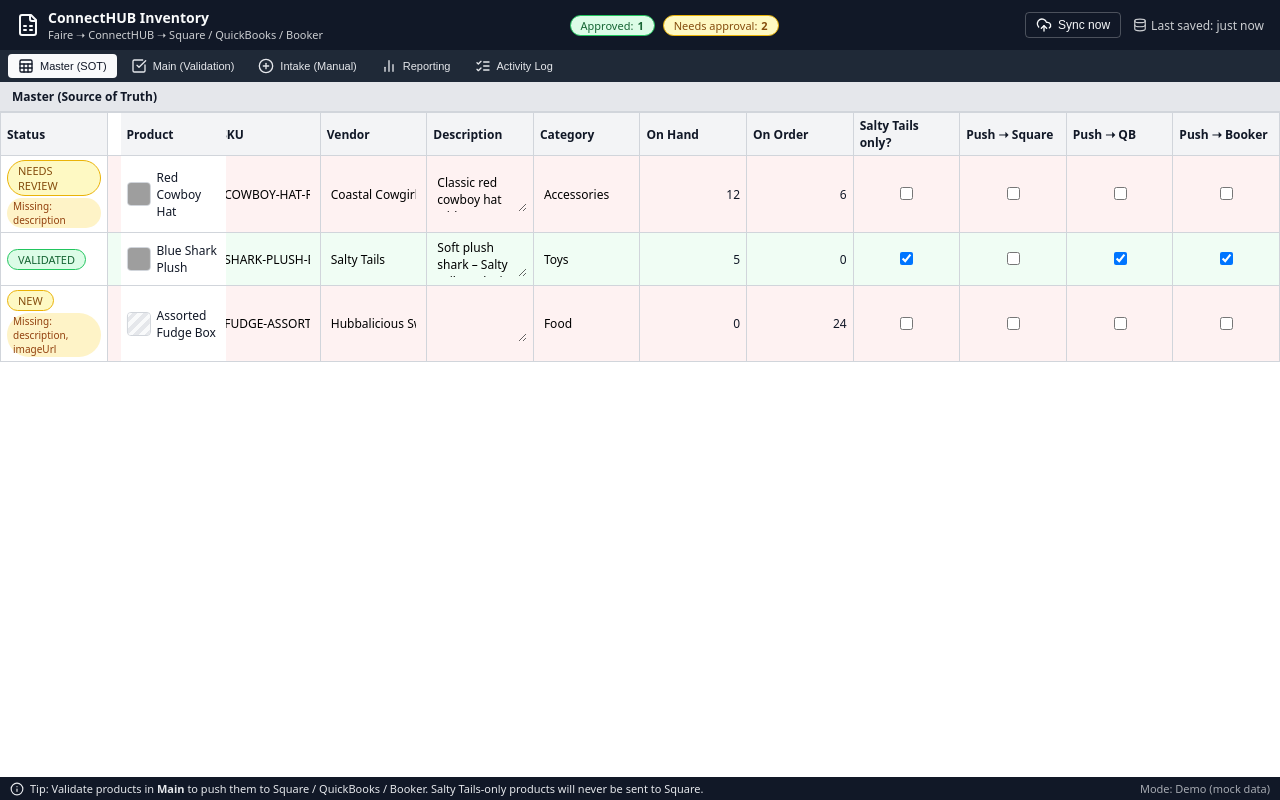
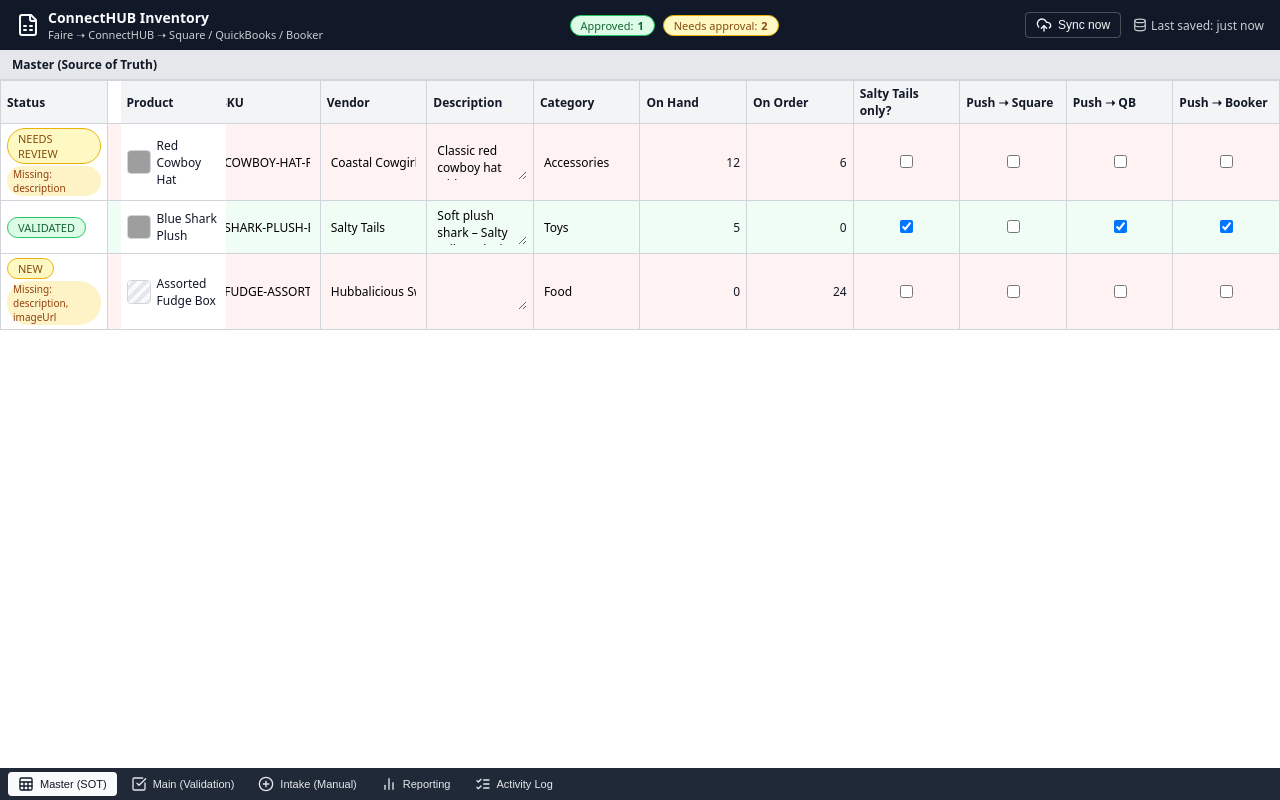
Before and after one commit to edan-ais/ConnectHUB, a React (Vite) app: page / in a window 1280 px wide. Built offline with nearby package versions, Linux system fonts and the light colour scheme; grey boxes are pictures that could not be loaded.

Commit message:
Update Shell.tsx

```diff
--- a/src/components/layout/Shell.tsx
+++ b/src/components/layout/Shell.tsx
@@ -1,7 +1,6 @@
 import React from "react";
 import { TopBar } from "./TopBar";
 import { TabBar } from "./TabBar";
-import { StatusBar } from "./StatusBar";
 import { useInventoryStore } from "../../state/inventoryStore";
 import { MasterGrid } from "../inventory/MasterGrid";
 import { MainValidationView } from "../inventory/MainValidationView";
@@ -32,9 +31,9 @@ export const Shell: React.FC = () => {
   return (
     <div className="app-root">
       <TopBar />
+      <div className="app-content">{renderTab()}</div>
+      {/* Bottom mobile-style navigation */}
       <TabBar />
-      <div className="app-content">{renderTab()}</div>
-      <StatusBar />
     </div>
   );
 };
```
